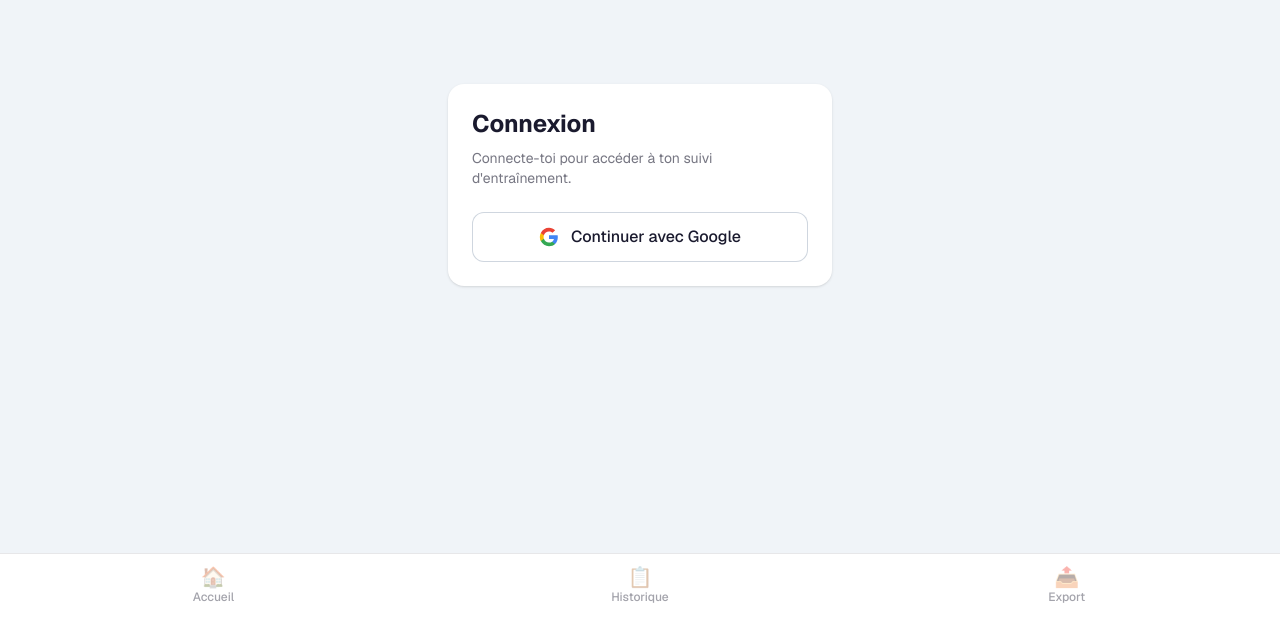
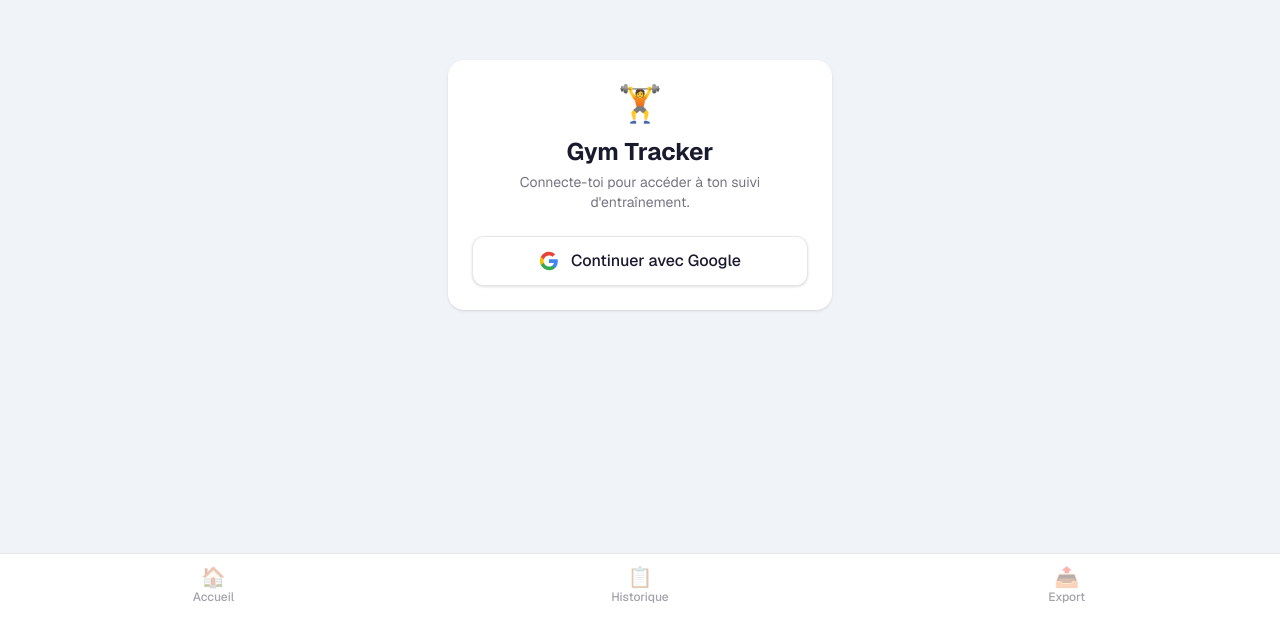
Before and after one commit to ffrechette-spec/entrainement, a Next.js app: page /auth in a window 1280 px wide. Shown: the part 183-800 px from the top of the page. Built offline with nearby package versions, Linux system fonts and the light colour scheme; no server answers.

Commit message:
feat: Google sign-in page

```diff
--- a/app/auth/page.tsx
+++ b/app/auth/page.tsx
@@ -1,34 +1,61 @@
+"use client";
+
+import { useState } from "react";
+import { useRouter } from "next/navigation";
+import { signInWithGoogle } from "@/lib/auth";
+
 export default function ConnexionPage() {
+  const router = useRouter();
+  const [loading, setLoading] = useState(false);
+  const [error, setError] = useState<string | null>(null);
+
+  async function handleSignIn() {
+    setLoading(true);
+    setError(null);
+    try {
+      await signInWithGoogle();
+      router.push("/");
+    } catch {
+      setError("Connexion échouée. Réessaie.");
+    } finally {
+      setLoading(false);
+    }
+  }
+
   return (
     <div className="flex min-h-[calc(100vh-4rem)] flex-col items-center justify-center px-4">
       <div className="w-full max-w-sm rounded-2xl bg-white p-6 shadow-sm">
-        <h1 className="mb-2 text-2xl font-bold text-foreground">Connexion</h1>
-        <p className="mb-6 text-sm text-foreground/60">
-          Connecte-toi pour accéder à ton suivi d&apos;entraînement.
-        </p>
+        <div className="mb-6 text-center">
+          <p className="text-4xl mb-3">🏋️</p>
+          <h1 className="text-2xl font-bold text-foreground">Gym Tracker</h1>
+          <p className="mt-1 text-sm text-foreground/60">
+            Connecte-toi pour accéder à ton suivi d&apos;entraînement.
+          </p>
+        </div>
+
+        {error ? (
+          <p className="mb-4 rounded-xl bg-red-50 px-4 py-3 text-sm text-red-600">
+            {error}
+          </p>
+        ) : null}
+
         <button
-          className="flex min-h-[44px] w-full items-center justify-center gap-3 rounded-xl border border-accent/20 bg-white px-4 py-3 font-medium text-foreground active:opacity-70"
+          onClick={handleSignIn}
+          disabled={loading}
+          className="flex min-h-[48px] w-full items-center justify-center gap-3 rounded-xl border border-foreground/10 bg-white px-4 py-3 font-medium text-foreground shadow-sm active:opacity-70 disabled:opacity-50"
           type="button"
         >
-          <svg className="h-5 w-5" viewBox="0 0 24 24" aria-hidden="true">
-            <path
-              d="M22.56 12.25c0-.78-.07-1.53-.2-2.25H12v4.26h5.92c-.26 1.37-1.04 2.53-2.21 3.31v2.77h3.57c2.08-1.92 3.28-4.74 3.28-8.09z"
-              fill="#4285F4"
-            />
-            <path
-              d="M12 23c2.97 0 5.46-.98 7.28-2.66l-3.57-2.77c-.98.66-2.23 1.06-3.71 1.06-2.86 0-5.29-1.93-6.16-4.53H2.18v2.84C3.99 20.53 7.7 23 12 23z"
-              fill="#34A853"
-            />
-            <path
-              d="M5.84 14.09c-.22-.66-.35-1.36-.35-2.09s.13-1.43.35-2.09V7.07H2.18C1.43 8.55 1 10.22 1 12s.43 3.45 1.18 4.93l3.66-2.84z"
-              fill="#FBBC05"
-            />
-            <path
-              d="M12 5.38c1.62 0 3.06.56 4.21 1.64l3.15-3.15C17.45 2.09 14.97 1 12 1 7.7 1 3.99 3.47 2.18 7.07l3.66 2.84c.87-2.6 3.3-4.53 6.16-4.53z"
-              fill="#EA4335"
-            />
-          </svg>
-          Continuer avec Google
+          {loading ? (
+            <span className="h-5 w-5 animate-spin rounded-full border-2 border-accent border-t-transparent" />
+          ) : (
+            <svg className="h-5 w-5 shrink-0" viewBox="0 0 24 24" aria-hidden="true">
+              <path d="M22.56 12.25c0-.78-.07-1.53-.2-2.25H12v4.26h5.92c-.26 1.37-1.04 2.53-2.21 3.31v2.77h3.57c2.08-1.92 3.28-4.74 3.28-8.09z" fill="#4285F4" />
+              <path d="M12 23c2.97 0 5.46-.98 7.28-2.66l-3.57-2.77c-.98.66-2.23 1.06-3.71 1.06-2.86 0-5.29-1.93-6.16-4.53H2.18v2.84C3.99 20.53 7.7 23 12 23z" fill="#34A853" />
+              <path d="M5.84 14.09c-.22-.66-.35-1.36-.35-2.09s.13-1.43.35-2.09V7.07H2.18C1.43 8.55 1 10.22 1 12s.43 3.45 1.18 4.93l3.66-2.84z" fill="#FBBC05" />
+              <path d="M12 5.38c1.62 0 3.06.56 4.21 1.64l3.15-3.15C17.45 2.09 14.97 1 12 1 7.7 1 3.99 3.47 2.18 7.07l3.66 2.84c.87-2.6 3.3-4.53 6.16-4.53z" fill="#EA4335" />
+            </svg>
+          )}
+          {loading ? "Connexion…" : "Continuer avec Google"}
         </button>
       </div>
     </div>
```
